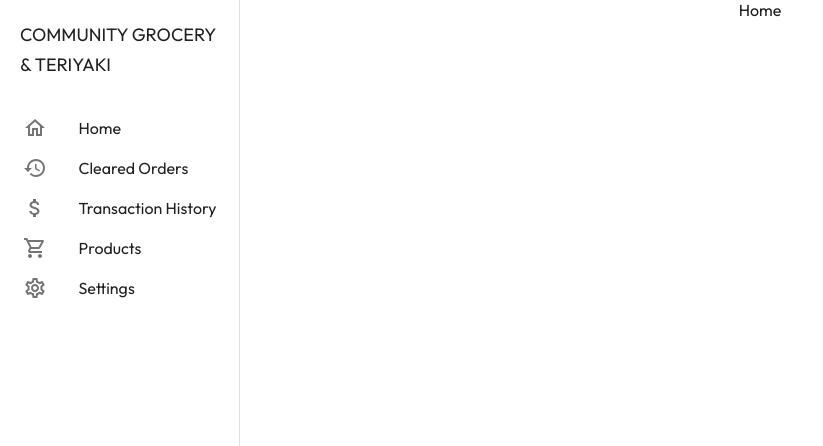
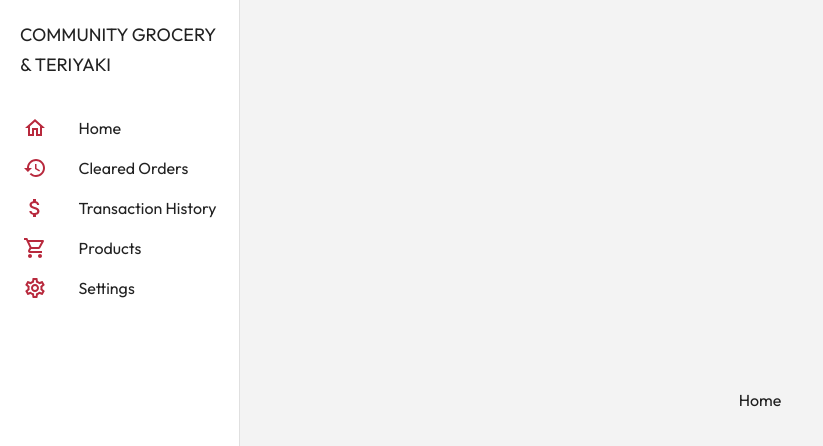
Before and after one commit to DavyHyun/rest-side, a React (Create React App) app: page / in a window 1280 px wide. Shown: the top 446 px of the page, without its empty margins (0-823 px from the left). Built offline with nearby package versions, Linux system fonts and the light colour scheme.

Commit message:
Navigaitoon set up complete

```diff
--- a/src/App.js
+++ b/src/App.js
@@ -14,8 +14,6 @@ function App() {
 
     return (
         <Layout>
-            {/* Global state will go here (JSON)
-            https://stackoverflow.com/questions/69675357/what-is-the-proper-way-to-do-global-state */}
             <Routes>
                 <Route path="/" exact element={<Home />} />
                 <Route path="/cleared" exact element={<Cleared />} />
--- a/src/components/Layout/Layout.js
+++ b/src/components/Layout/Layout.js
@@ -5,7 +5,7 @@ import classes from "./Layout.module.scss";
 
 function Layout({ children }) {
   return (
-    <div style={{display: 'flex'}}>
+    <div style={{display: 'flex', backgroundColor: '#F3F3F3', height: '100vh'}}>
         <SideBar />
         <div className={classes.container}>{children}</div>
     </div>
--- a/src/components/SideBar/SideBar.js
+++ b/src/components/SideBar/SideBar.js
@@ -34,31 +34,31 @@ function SideBar() {
        }}>{RESTNAME}</p>
     <List>
       <ListItem button component={Link} to="/">
-        <ListItemIcon>
+        <ListItemIcon style={{color: '#B8293D'}}>
           <HomeOutlinedIcon />
         </ListItemIcon>
         Home
       </ListItem>
       <ListItem button component={Link} to="/cleared">
-        <ListItemIcon>
+        <ListItemIcon style={{color: '#B8293D'}}>
           <HistoryIcon />
         </ListItemIcon>
         Cleared Orders
       </ListItem>
       <ListItem button component={Link} to="/history">
-        <ListItemIcon>
+        <ListItemIcon style={{color: '#B8293D'}}>
           <AttachMoneyOutlinedIcon />
         </ListItemIcon>
         Transaction History
       </ListItem>
       <ListItem button component={Link} to="/products">
-        <ListItemIcon>
+        <ListItemIcon style={{color: '#B8293D'}}>
           <ShoppingCartOutlinedIcon />
         </ListItemIcon>
         Products
       </ListItem>
       <ListItem button component={Link} to="/settings">
-        <ListItemIcon>
+        <ListItemIcon style={{color: '#B8293D'}}>
           <SettingsOutlinedIcon />
         </ListItemIcon>
         Settings
```
